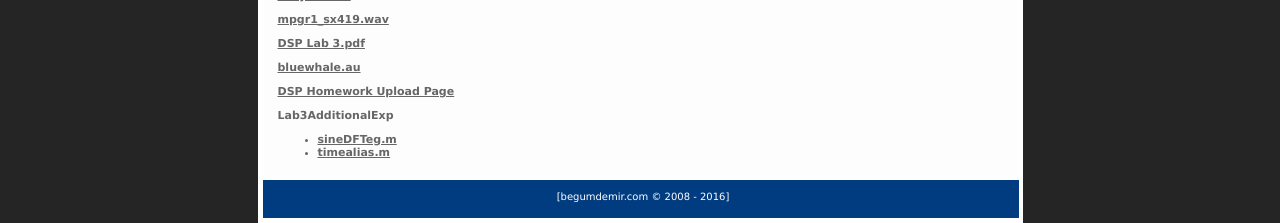
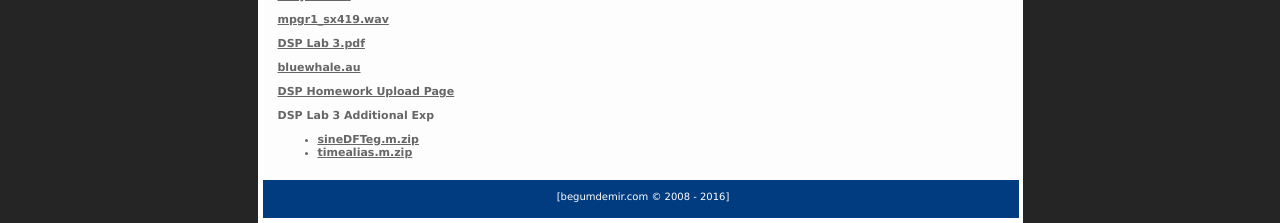
Before and after one commit to zafatar/bd, a Jekyll site: the page built from dsp.md, in a window 1280 px wide. Shown: the part 934-1157 px from the top of the page. Built offline with Jekyll 4.4.1, drawn with Linux system fonts in a browser that asks for light colours.

Commit message:
dsp.md updated

```diff
--- a/dsp.md
+++ b/dsp.md
@@ -55,8 +55,8 @@
 
 <a href="http://bit.ly/dsp-homework-uploading">DSP Homework Upload Page</a>
 
-<p style="font-weight: bold">Lab3AdditionalExp</p>
+<p style="font-weight: bold">DSP Lab 3 Additional Exp</p>
 <ul>
-	<li><a href="./assets/docs/dsp/sineDFTeg.m">sineDFTeg.m</a></li>
-	<li><a href="./assets/docs/dsp/timealias.m">timealias.m</a></li>
+	<li><a href="./assets/docs/dsp/sineDFTeg.m">sineDFTeg.m.zip</a></li>
+	<li><a href="./assets/docs/dsp/timealias.m">timealias.m.zip</a></li>
 </ul>
```
